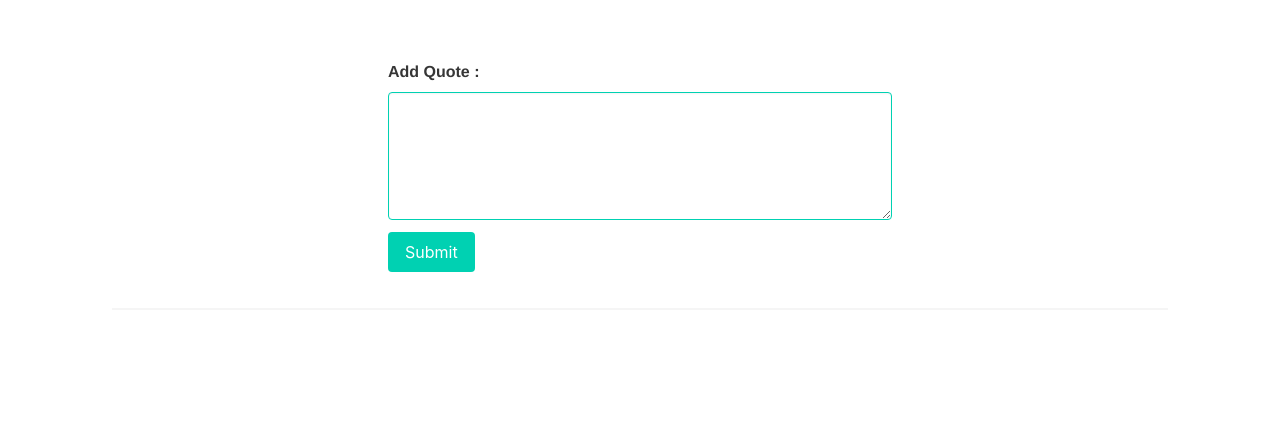
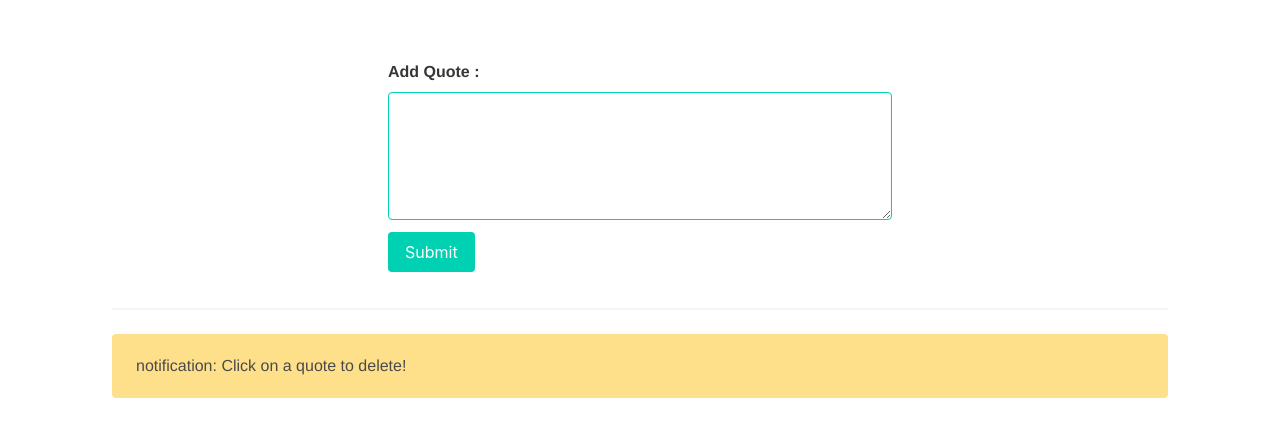
Before and after one commit to Paolo-Man001/wonderful-quotes, a Vue app: page / in a window 1280 px wide. Shown: the top 436 px of the page. Built offline with nearby package versions, Linux system fonts and the light colour scheme.

Commit message:
s10.144 : Add Info box :   Add 'Notification'(bulma) box below the quotes.

```diff
--- a/src/App.vue
+++ b/src/App.vue
@@ -4,6 +4,11 @@
       <app-new-quote @quoteAdded="newQuote"/>
       <hr>
       <app-quote-grid :quotes="quotesArray"/>
+      <div class="columns">
+        <div class="column ">
+          <div class="notification  has-background-warning">notification: Click on a quote to delete!</div>
+        </div>
+      </div>
     </section>
   </div>
 </template>
```
